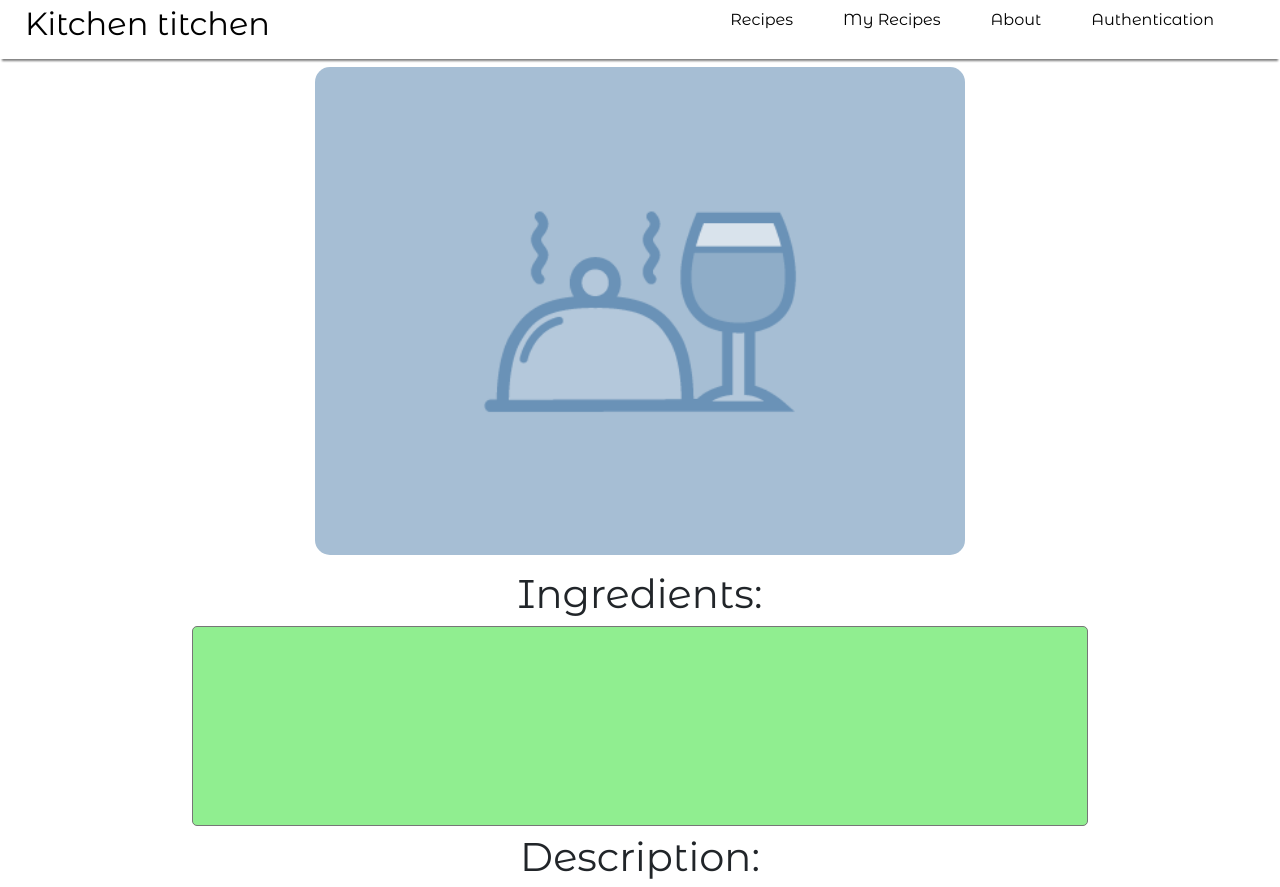
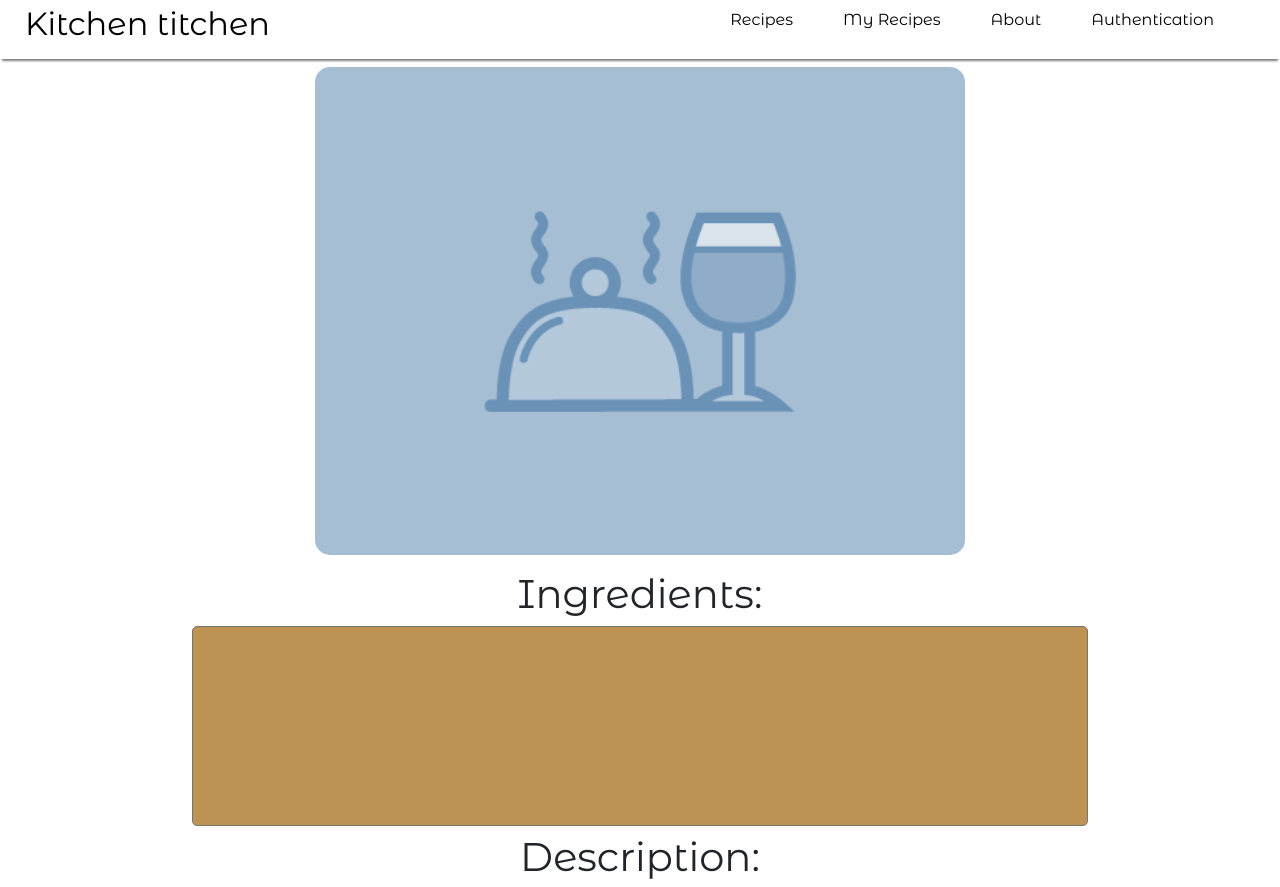
Before and after one commit to Mohsin370/kitchen-titchen-reactjs, a React (Create React App) app: page /recipe-details/1/1 in a window 1280 px wide. Shown: the top 887 px of the page. Built offline with nearby package versions, Linux system fonts and the light colour scheme; no server answers.

Commit message:
color update

```diff
--- a/src/pages/recipedetails.css
+++ b/src/pages/recipedetails.css
@@ -20,7 +20,8 @@
     width: 100%;
     justify-content:center;
     word-wrap:break-word;
-    background-color: lightgreen;
+    background-color: #bd9354;
+    color: white;
     height: 200px;
     resize: none;
     outline: none;
@@ -32,8 +33,9 @@
     overflow:auto;
     justify-content:center;
     word-wrap:break-word;
-    background-color: lightgreen;
+    background-color: #bd9354;
     height: 200px;
+    color: white;
 
 }
 .detail-item{
```
